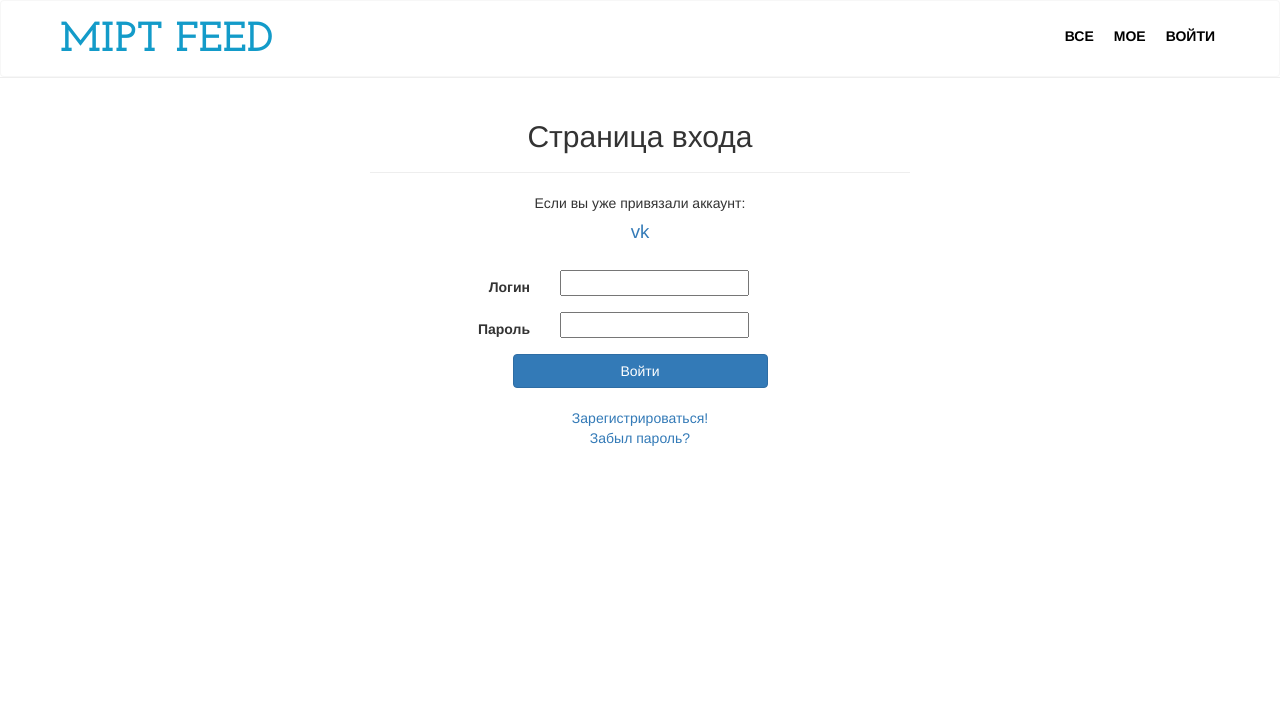
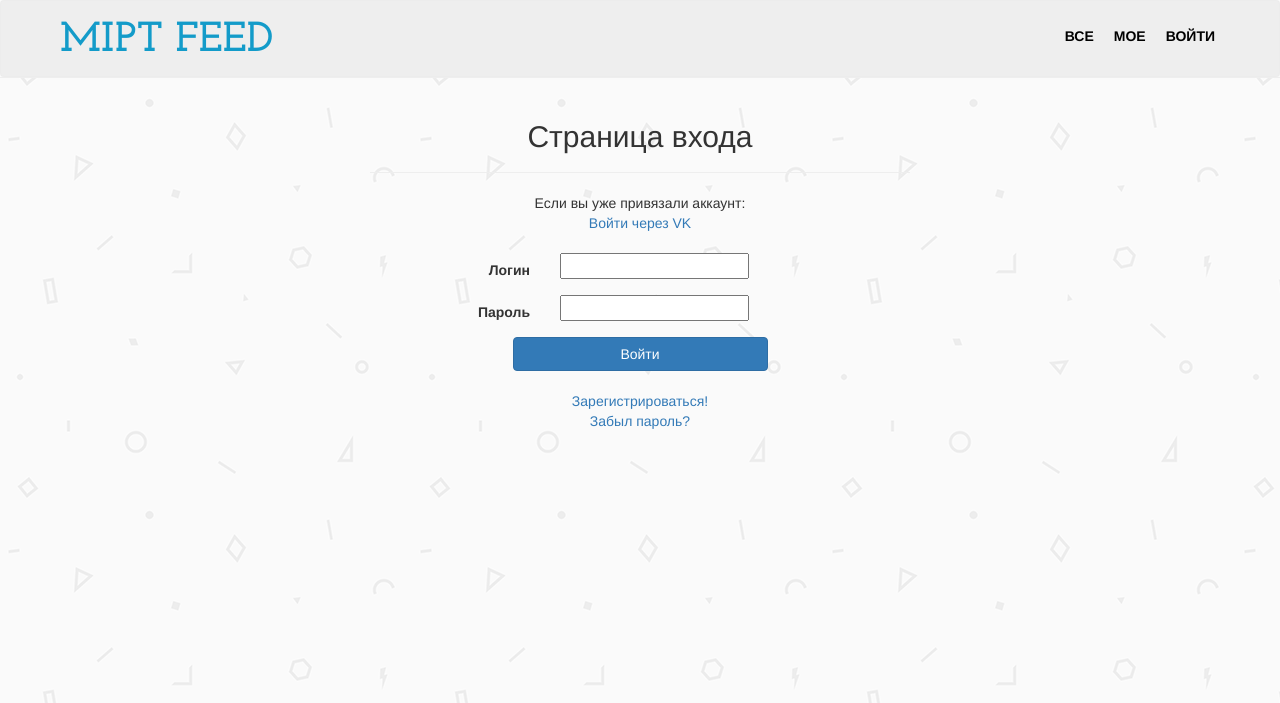
Before and after one commit to mizabrik/miptfeed, a Django app: template miptfeed/templates/users/login.html in a window 1280 px wide. Shown: the top 703 px of the page. Run offline with Django 3.2, Linux system fonts and the light colour scheme; the template is opened without the code that fills it: most values are stand-ins (such as "Sample title", 1, 10 or a date in 2020); form fields are guessed from the names that the template uses; some libraries are stand-ins or nearby versions; some web fonts are replaced.

Commit message:
visual changes

```diff
--- a/miptfeed/static/css/style.css
+++ b/miptfeed/static/css/style.css
@@ -10,6 +10,8 @@ link & button
 **************************************/
 body {
     padding-top: 80px;
+    background-image: url("../resources/geometry.png");
+    display:block;
 }
 
 .white
@@ -36,14 +38,14 @@ Header
     border-bottom: 1px solid #eee;
 }
 .navbar-default {
-    background-color: #fff;
+    background-color: #eee;
     border-color: rgba(231, 231, 231, 0.33);
     padding: 20px 0px;
 }
 
 .navbar-default .navbar-nav > .active > a, .navbar-default .navbar-nav > .active > a:focus, .navbar-default .navbar-nav > .active > a:hover {
     color: #000000;
-    background-color: #fff;
+    background-color: #eee;
 }
 .navbar-nav {
     padding-top: 5px;
--- a/miptfeed/templates/users/login.html
+++ b/miptfeed/templates/users/login.html
@@ -7,12 +7,8 @@
   <div class="page-header"><h2 style="text-align: center;">Страница входа</h2></div>
   <center class="grey">Если вы уже привязали аккаунт:</center>
   <center><span>
-      <a href="{% url 'users:social:begin' 'vk-oauth2' %}">
-        <span class="fa-stack fa-lg" color="#3b579d">
-          <i class="fa fa-square fa-stack-2x"></i>
-          <i class="fa fa-vk fa-stack-1x fa-inverse"></i>
-          vk
-        </span>
+      <a color="#3b579d" href="{% url 'users:social:begin' 'vk-oauth2' %}">
+          Войти через VK
       </a>
     </span></center>
     <br>
```
Also changed, not shown: miptfeed/apps/events/migrations/0003_event_category.py, miptfeed/static/resources/geometry.png (added).
